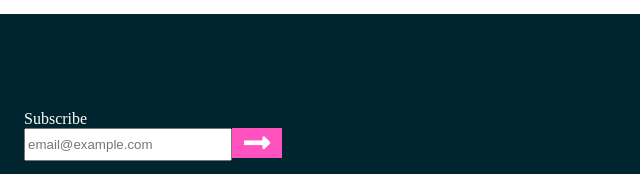
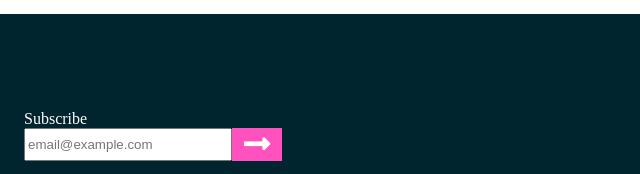
Before and after one commit to bviengineer/frontend-mentor-huddle-collaboration, a plain HTML site: page index.html in a window 1280 px wide. Shown: the part 3333-3507 px from the top of the page, 0-640 px from the left. Drawn offline with nearby package versions, Linux system fonts and the light colour scheme.

Commit message:
icon class changed line-height

```diff
--- a/css/style.css
+++ b/css/style.css
@@ -133,6 +133,7 @@ footer h3 {
   padding: 0 12px;
   background: hsl(322, 100%, 66%);
   color: white;
+  line-height: inherit !important;
   /* min-width: 50px; */
   text-align: center;
 }
```
